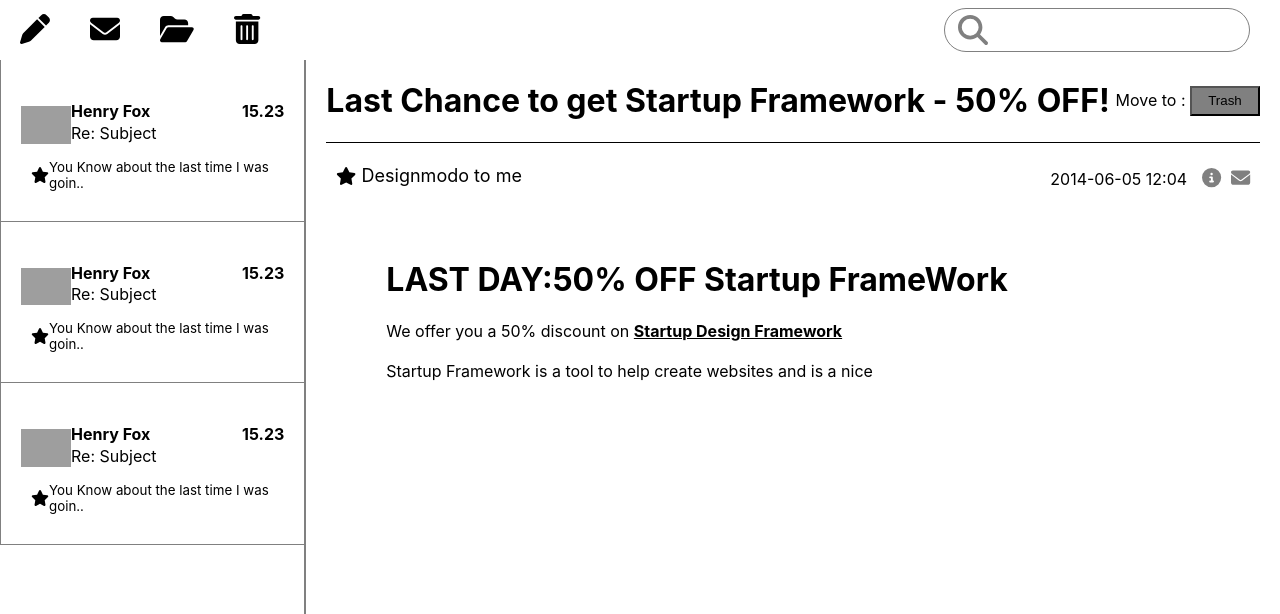
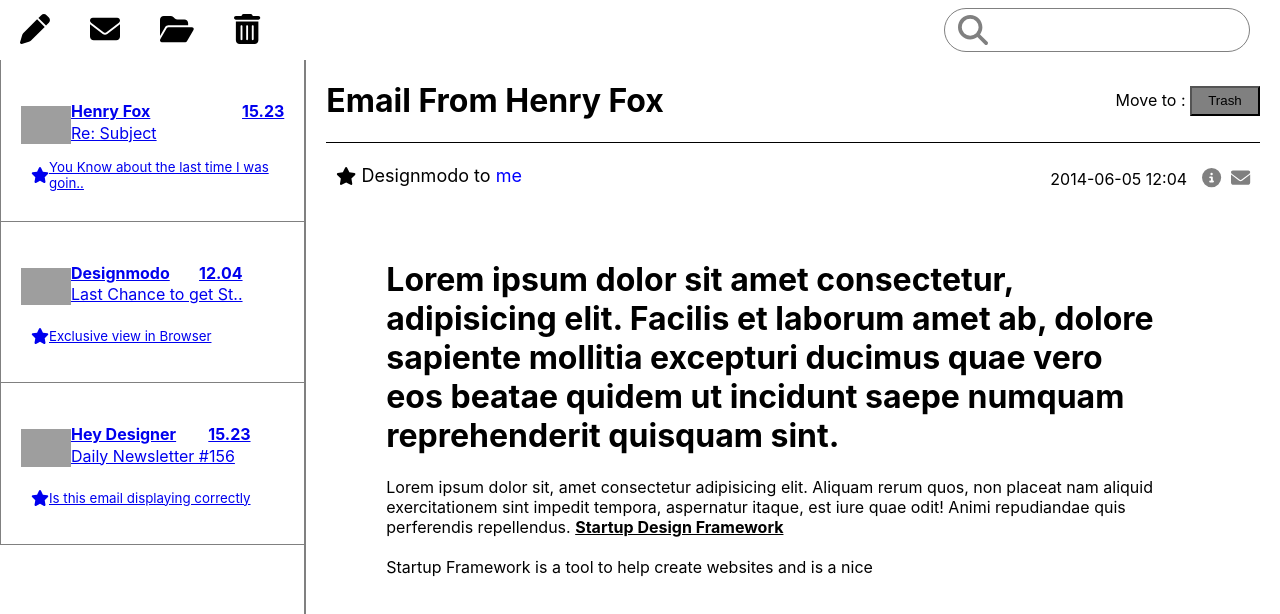
Before and after one commit to nafiz1307/selise-assesment, a React (Create React App) app in the folder selise-email/: page /email-two in a window 1280 px wide. Shown: the top 614 px of the page. Built offline with nearby package versions, Linux system fonts and the light colour scheme; grey boxes are pictures that could not be loaded.

Commit message:
email pagination implemented

```diff
--- a/selise-email/package.json
+++ b/selise-email/package.json
@@ -38,5 +38,8 @@
       "last 1 firefox version",
       "last 1 safari version"
     ]
+  },
+  "devDependencies": {
+    "react-router-dom": "^6.2.2"
   }
 }
--- a/selise-email/src/App.js
+++ b/selise-email/src/App.js
@@ -3,16 +3,25 @@
 import Header from './components/Header';
 import Sidebar from './components/Sidebar';
 import EmailPageOne from './components/EmailPageOne';
+import ReactDOM from "react-dom";
+import { BrowserRouter, Routes, Route } from "react-router-dom";
+import EmailOne from './components/EmailOne';
+import EmailTwo from './components/EmailTwo';
+import EmailThree from './components/EmailThree';
 
 function App() {
   return (
-    <div>
-      <Header />
-      <div className='emailPage'>
-        <Sidebar />
-        <EmailPageOne />
-      </div>
-    </div>
+    <BrowserRouter>
+      <Routes>
+        <Route exact path="/" element={<EmailOne />} />
+      </Routes>
+      <Routes>
+        <Route exact path="email-two" element={<EmailTwo />} />
+      </Routes>
+      <Routes>
+        <Route exact path="email-three" element={<EmailThree/>} />
+      </Routes>
+    </BrowserRouter>
   );
 }
 
--- /dev/null
+++ b/selise-email/src/components/EmailOne.js
@@ -0,0 +1,17 @@
+import React from 'react'
+import Header from './Header';
+import Sidebar from './Sidebar';
+import EmailPageOne from './EmailPageOne';
+const EmailOne = () => {
+  return (
+    <div>
+      <Header />
+      <div className="emailPage">
+        <Sidebar />
+        <EmailPageOne />
+      </div>
+    </div>
+  );
+}
+
+export default EmailOne
--- a/selise-email/src/components/EmailPage.css
+++ b/selise-email/src/components/EmailPage.css
@@ -61,3 +61,6 @@
     background-color: gray;
     text-decoration: none;
 }
+.left__blue__text{
+    color: blue;
+}
--- a/selise-email/src/components/EmailPageOne.js
+++ b/selise-email/src/components/EmailPageOne.js
@@ -1,6 +1,7 @@
 import React from "react";
 import "./EmailPage.css";
 import { FontAwesomeIcon } from "@fortawesome/react-fontawesome";
+
 import {
   faCircleInfo,
   faEnvelope,
--- a/selise-email/src/components/EmailPageThree.js
+++ b/selise-email/src/components/EmailPageThree.js
@@ -12,7 +12,7 @@
     <div className="email__page">
       <div className="email__body__subject">
         <div className="email__title">
-          <h1>Last Chance to get Startup Framework - 50% OFF!</h1>
+          <h1>This is the 3rd Email</h1>
         </div>
         <div className="move__button">
           Move to : <button className="move">Trash</button>
@@ -23,7 +23,7 @@
           <span>
             <FontAwesomeIcon className="starred__gold" icon={faStar} />
           </span>
-          <span className="left__black__text"> Designmodo to </span>
+          <span className="left__black__text"> Daily News Letter </span>
           <span className="left__blue__text"> me </span>
         </div>
         <div className="info_right">
--- a/selise-email/src/components/EmailPageTwo.js
+++ b/selise-email/src/components/EmailPageTwo.js
@@ -11,7 +11,7 @@
     <div className="email__page">
       <div className="email__body__subject">
         <div className="email__title">
-          <h1>Last Chance to get Startup Framework - 50% OFF!</h1>
+          <h1>Email From Henry Fox</h1>
         </div>
         <div className="move__button">
           Move to : <button className="move">Trash</button>
@@ -37,10 +37,10 @@
       </div>
       <div className="email__body">
         <div className="first__line">
-          <h1>LAST DAY:50% OFF Startup FrameWork</h1>
+          <h1>Lorem ipsum dolor sit amet consectetur, adipisicing elit. Facilis et laborum amet ab, dolore sapiente mollitia excepturi ducimus quae vero eos beatae quidem ut incidunt saepe numquam reprehenderit quisquam sint.</h1>
         </div>
         <div className="second__line">
-          We offer you a 50% discount on{" "}
+          Lorem ipsum dolor sit, amet consectetur adipisicing elit. Aliquam rerum quos, non placeat nam aliquid exercitationem sint impedit tempora, aspernatur itaque, est iure quae odit! Animi repudiandae quis perferendis repellendus.{" "}
           <b>
             <u>Startup Design Framework</u>
           </b>
--- /dev/null
+++ b/selise-email/src/components/EmailThree.js
@@ -0,0 +1,17 @@
+import React from 'react'
+import Header from "./Header";
+import Sidebar from "./Sidebar";
+import EmailPageThree from './EmailPageThree';
+const EmailThree = () => {
+  return (
+    <div>
+      <Header />
+      <div className="emailPage">
+        <Sidebar />
+        <EmailPageThree />
+      </div>
+    </div>
+  );
+}
+
+export default EmailThree
--- /dev/null
+++ b/selise-email/src/components/EmailTwo.js
@@ -0,0 +1,17 @@
+import React from 'react'
+import Header from "./Header";
+import Sidebar from "./Sidebar";
+import EmailPageTwo from './EmailPageTwo';
+const EmailTwo = () => {
+  return (
+    <div>
+      <Header />
+      <div className="emailPage">
+        <Sidebar />
+        <EmailPageTwo />
+      </div>
+    </div>
+  );
+}
+
+export default EmailTwo
--- a/selise-email/src/components/Sidebar.js
+++ b/selise-email/src/components/Sidebar.js
@@ -2,9 +2,11 @@
 import "./Sidebar.css";
 import { FontAwesomeIcon } from "@fortawesome/react-fontawesome";
 import { faStar } from "@fortawesome/free-solid-svg-icons";
+import { Link } from "react-router-dom";
 const Sidebar = () => {
   return (
     <div className="sidebar">
+      <Link to="email-two">
         <div className="email__list">
           <img
             src="https://w7.pngwing.com/pngs/481/915/png-transparent-computer-icons-user-avatar-woman-avatar-computer-business-conversation-thumbnail.png"
@@ -27,6 +29,9 @@
             </div>
           </div>
         </div>
+      </Link>
+      <Link to="/">
+        {" "}
         <div className="email__list">
           <img
             src="https://w7.pngwing.com/pngs/481/915/png-transparent-computer-icons-user-avatar-woman-avatar-computer-business-conversation-thumbnail.png"
@@ -35,20 +40,22 @@
           />
           <div className="email-info">
             <div className="email__header">
-            <h4 className="email__name">Henry Fox</h4>
-            <h4 className="email__name">15.23</h4>
+              <h4 className="email__name">Designmodo</h4>
+              <h4 className="email__name">12.04</h4>
             </div>
-          <p className="email__subject">Re: Subject</p>
+            <p className="email__subject">Last Chance to get St..</p>
             <div className="email__preview">
               <p>
                 <FontAwesomeIcon className="starred" icon={faStar} />
               </p>
               <small className="email__body__preview">
-              You Know about the last time I was goin..
+                Exclusive view in Browser
               </small>
             </div>
           </div>
         </div>
+      </Link>
+      <Link to="email-three">
         <div className="email__list">
           <img
             src="https://w7.pngwing.com/pngs/481/915/png-transparent-computer-icons-user-avatar-woman-avatar-computer-business-conversation-thumbnail.png"
@@ -57,20 +64,21 @@
           />
           <div className="email-info">
             <div className="email__header">
-            <h4 className="email__name">Henry Fox</h4>
+              <h4 className="email__name">Hey Designer</h4>
               <h4 className="email__name">15.23</h4>
             </div>
-          <p className="email__subject">Re: Subject</p>
+            <p className="email__subject">Daily Newsletter #156</p>
             <div className="email__preview">
               <p>
                 <FontAwesomeIcon className="starred" icon={faStar} />
               </p>
               <small className="email__body__preview">
-              You Know about the last time I was goin..
+                Is this email displaying correctly
               </small>
             </div>
           </div>
         </div>
+      </Link>
     </div>
   );
 };
```
Also changed, not shown: 1 other file (tests, documents, lock files or other folders). Lines whose indentation alone changed are shown as unchanged.
